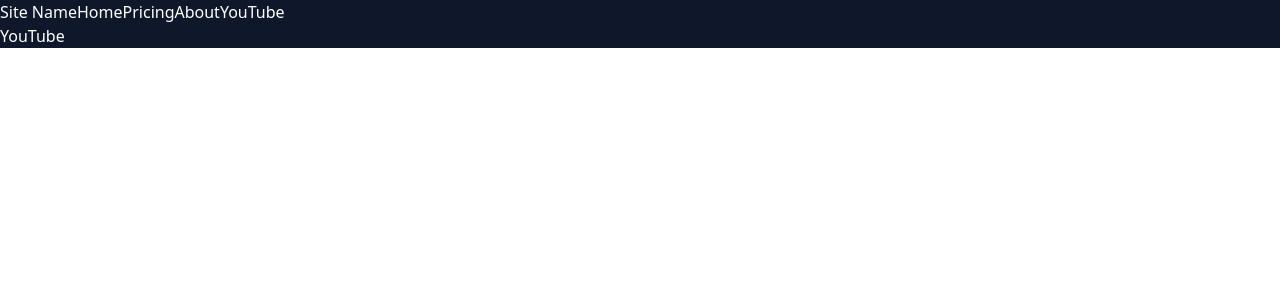
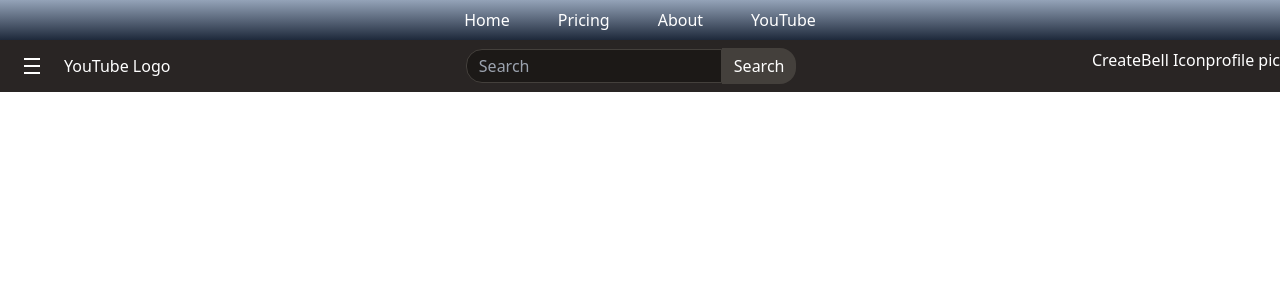
Before and after one commit to SNelson723/ReactRoutePlayground, a React (Vite) app: page /youtube in a window 1280 px wide. Shown: the top 300 px of the page. Built offline with nearby package versions, Linux system fonts and the light colour scheme.

Commit message:
Laying out the header for YouTube

```diff
--- a/package.json
+++ b/package.json
@@ -10,6 +10,7 @@
     "preview": "vite preview"
   },
   "dependencies": {
+    "hamburger-react": "^2.5.2",
     "react": "^18.3.1",
     "react-dom": "^18.3.1",
     "react-router-dom": "^7.1.1"
--- a/src/Navbar.jsx
+++ b/src/Navbar.jsx
@@ -2,16 +2,13 @@ import { NavLink } from "react-router-dom";
 
 const Navbar = () => {
   return (
-    <nav className="w-screen flex bg-slate-900 text-white">
-      <div to="/home" className="site-title">Site Name</div>
-      <ul>
-        <NavLink to="/home">Home</NavLink>
-        <NavLink to='/pricing'>Pricing</NavLink>
-        <NavLink to='/about'>About</NavLink>
-        <NavLink to="/youtube">YouTube</NavLink>
-      </ul>
+    <nav className="w-screen flex bg-gradient-to-t from-slate-800 to-slate-400 text-white justify-center gap-12 py-2">
+      <NavLink to="/home">Home</NavLink>
+      <NavLink to="/pricing">Pricing</NavLink>
+      <NavLink to="/about">About</NavLink>
+      <NavLink to="/youtube">YouTube</NavLink>
     </nav>
-  )
+  );
 };
 
 export default Navbar;
--- /dev/null
+++ b/src/Pages/youTube/Header.jsx
@@ -0,0 +1,35 @@
+import { useState } from "react";
+import Hamburger from "hamburger-react";
+
+const Header = () => {
+  const [isOpen, setOpen] = useState(false);
+  const [text, setText] = useState("");
+
+  return (
+    <div className="w-screen flex py-2 justify-between">
+      <div className="flex">
+        <div className="p-2 mx-4 grid grid-cols-1 gap-0.5 place-items-center rounded-full hover:bg-stone-300 hover:bg-opacity-40 transition-all duration-200">
+          <div className="h-[2px] bg-white w-4"></div>
+          <div className="h-[2px] bg-white w-4"></div>
+          <div className="h-[2px] bg-white w-4"></div>
+        </div>
+        <div className="mt-1.5">YouTube Logo</div>
+      </div>
+
+      {/* Search component */}
+      <div>
+        <input type="text" value={text} placeholder="Search" className="w-[20vw] bg-stone-900 border rounded-l-2xl pl-3 py-1 border-stone-700" />
+        <button className="rounded-r-2xl bg-stone-700 py-1.5 px-3">Search</button>
+      </div>
+
+      {/* Notification/profile/ create? */}
+      <div className="flex">
+        <div>Create</div>
+        <div>Bell Icon</div>
+        <div>profile pic</div>
+      </div>
+    </div>
+  );
+};
+
+export default Header;
--- a/src/Pages/youTube/Header.tsx
+++ /dev/null
@@ -1,12 +0,0 @@
-
-
-const Header = () => {
-
-  return(
-    <div>
-      <div>
-        Header
-      </div>
-    </div>
-  )
-};
--- a/src/Pages/youTube/YouTube.jsx
+++ b/src/Pages/youTube/YouTube.jsx
@@ -1,11 +1,10 @@
-
+import Header from "./Header";
 
 const YouTube = () => {
   return (
-    <div className="w-screen h-full bg-slate-900 text-white">
-      <div>
-        YouTube
-      </div>
+    <div className="w-screen h-full bg-stone-800 text-white">
+      <Header />
+
     </div>
   );
 };
```
Also changed, not shown: 1 other file (tests, documents, lock files or other folders).
